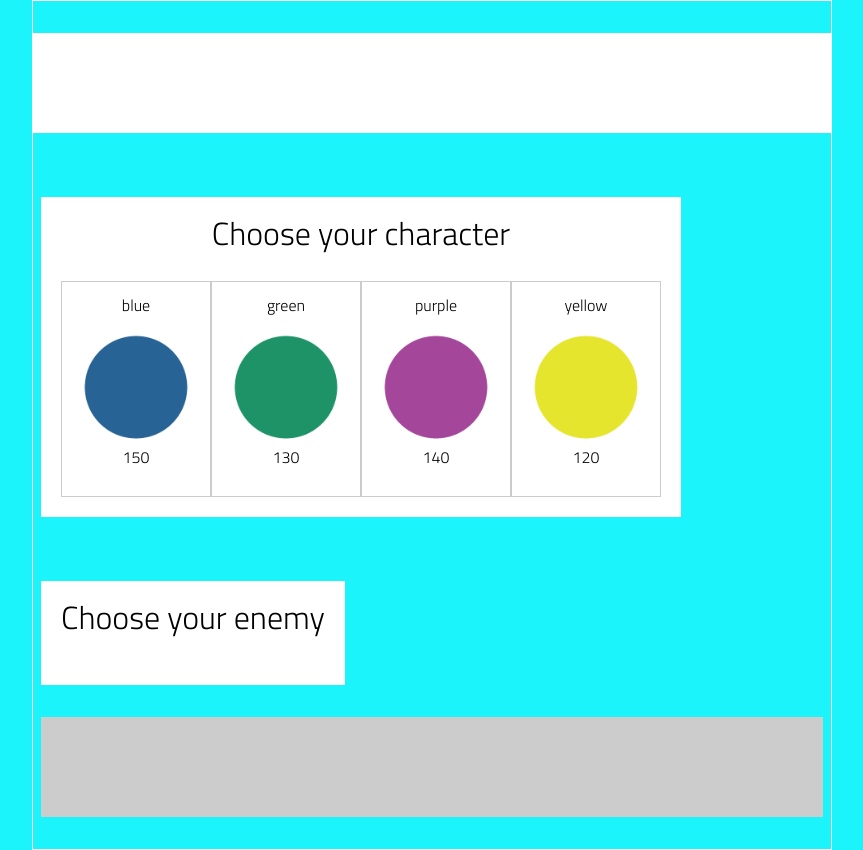
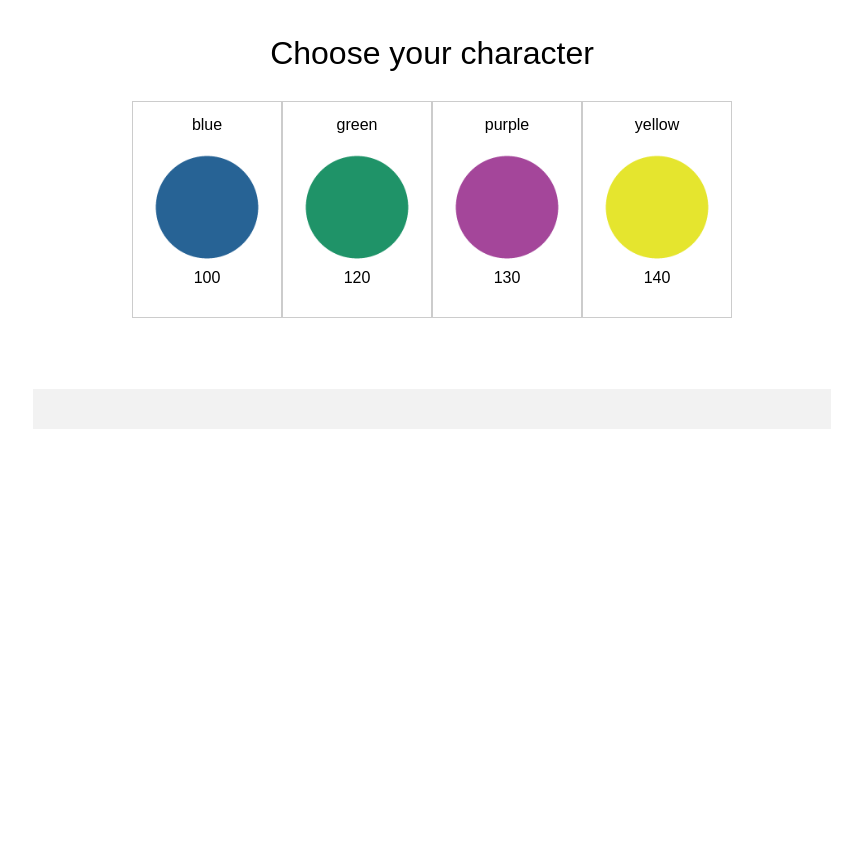
Before and after one commit to mavbeane/week-4-game, a PHP site: page / in a window 1280 px wide. Shown: the whole page, without its empty margins (208-1071 px from the left). After the commit the page ends 429 px from the top, so only its background shows below. Run offline with PHP 8.4, Linux system fonts and the light colour scheme.

Commit message:
Added all events and html for game

```diff
--- a/assets/css/styles.css
+++ b/assets/css/styles.css
@@ -5,8 +5,9 @@ body {
   font-family: 'Titillium Web', arial, sans-serif;
   font-weight: 100;
   height: 100%;
-  background-color: #1bf4fb;
+  background-color: #fff;
 }
+
 img {
 	max-width: 100%;
 	height: auto;
@@ -18,38 +19,46 @@ img {
 	min-height: 100px;
 	margin: auto;
 	overflow: auto;
+	text-align: center;
 }
 #instructions {
+	margin: 1em auto;
+	background-color: #f2f2f2;
+	padding: 20px 0;
+	clear: both;
+	width: 100%;
+
+}
+#characters, #enemies {
+	min-height: 100px;
+	margin: 1em 1%;
+	padding: 20px;
+	overflow: auto;
+	text-align: center;
+	display: inline-block;
+}
+
+#attack {
+	display: none;
+	width: 20%;
 	min-height: 100px;
 	margin: 2em auto;
-	background-color: #fff;
+	padding: 20px;
+	float: left;
+	text-align: center;
 }
-#characters, #enemies, #defender {
+.fight {
+	width: 38%;
+	float: left;
 	min-height: 100px;
-	margin: 2em 1%;
+	min-height: 100px;
+	margin: 1em 1%;
 	padding: 20px;
-	background-color: #fff;
-	overflow: auto;
 	text-align: center;
-	float: left;
-}
-#remaining {
-	min-height: 100px;
-	margin: 2em 1%;
-	padding: 20px;
-	background-color: #ccc;
-	overflow: auto;
-	text-align: center;
-	clear: both;
 }
 
 
-#attack {
-	min-height: 100px;
-	margin: 2em auto;
-	background-color: #fff;
-	float: left;
-}
+
 
 .player, .enemies, .character, .defender {
 	width: 150px;
@@ -71,3 +80,15 @@ p {
 	margin-bottom: 1em;
 	text-align: center;
 }
+button.attack {
+	margin-top: 40%;
+	border: 2px solid red;
+	background-color: transparent;
+	padding: 5px 20px;
+	color: red;
+	font-size: 1.5em;
+	text-transform: uppercase;
+	cursor: pointer;
+}
+.show {display: block!important;}
+.hide {display: none!important;}
--- a/assets/js/RPG.js
+++ b/assets/js/RPG.js
@@ -1,138 +1,164 @@
 $(document).ready(function(){
 
-// Start Game
 
-//variables and objects
-var playerDiv = document.createElement('div');
-var yourCharacter;
-var defender;
+	//Global Variable
+	var yourCharacter;
+	var playerDiv;
 
-
-
-
-//Create four chracters – include health points, attack power, counter attack power
-
-
+	//Create objects for characters
 	var player = []
 	player[0] = {
 		name: 'blue',
-		healthPoints: 150,
-		attackPower: 50,
-		counterPower: 30,
+		healthPoints: 100,
+		attackPower: 10,
+		counterPower: 8,
 		image: 'assets/images/player-blue.png',
-
 	}
 	player[1] = {
-
 		name: 'green',
-		healthPoints: 130,
-		attackPower: 50,
-		counterPower: 30,
+		healthPoints: 120,
+		attackPower: 8,
+		counterPower: 16,
 		image: 'assets/images/player-green.png',
 	}
 	player[2] = {
 		name: 'purple',
-		healthPoints: 140,
-		attackPower: 50,
-		counterPower: 30,
+		healthPoints: 130,
+		attackPower: 15,
+		counterPower: 18,
 		image: 'assets/images/player-purple.png',
-
 	}
 	player[3] = {
 		name: 'yellow',
-		healthPoints: 120,
-		attackPower: 50,
-		counterPower: 30,
+		healthPoints: 140,
+		attackPower: 12,
+		counterPower: 15,
 		image: 'assets/images/player-yellow.png',
-
 	}
 
-//console.log(player[0].element);
-//console.log(healthPoints[0]);
+		//TO DO: Create function start game
+
+		for (var i = 0; i < player.length; i++) {
+
+			var listItem = $('<div>').attr('value', [i]).html('<p>' + player[i].name + '</p>' + '<img src="' + player[i].image + '">' + '<p id="healthpoints">' + player[i].healthPoints + '</p>').addClass('player').attr('id', player[i].name);
+			$('#characters').append(listItem);
+
+		};
+
+		var characterChosen = false;
+		var defenderChosen = false;
+
+		$('.player').on("click", function() {
+
+			var yourDefender;
+
+			if (characterChosen == false && defenderChosen == false) {
+
+				//Define Your character + get stats
+				yourCharacter = $(this).attr('value');
+				characterHealthPoints = player[yourCharacter].healthPoints;
+				characterAttackPower = player[yourCharacter].attackPower;
+				characterName = player[yourCharacter].name;
+				characterBasePower = player[yourCharacter].attackPower;
+
+				$(this).removeClass('player').addClass('character');
+				console.log('Your character: ' + yourCharacter);
+				console.log('Character Health Points: ' + characterHealthPoints);
+				console.log('Character Attack Power: ' + characterAttackPower);
+				console.log('Character Base Power: ' + characterBasePower);
+				console.log('____________');
+
+				//Move enemies
+				$('.player').detach().appendTo('#enemies');
+				$('.character-title').text('YOU');
+				$('.enemies-title').text('Choose Your Enemy');
+
+				characterChosen = true;
+				console.log('Character chosen: ' + characterChosen);
+
+			} else if (characterChosen == true && defenderChosen == false) {
+
+				//Chose Defender + get stats
+				yourDefender = $(this).attr('value');
+				defenderHealthPoints = player[yourDefender].healthPoints;
+				defenderCounterPower = player[yourDefender].counterPower;
+				defenderName = player[yourDefender].name;
 
 
-		// Health Points
-		// Attack Power –– Used when selected chracter
-		// Counter Attack Power –– Used when enemy – never
+				//yourDefender = player(value);
+				console.log('Your defender: ' + yourDefender);
+				console.log('Defender Healthpoints: ' + defenderHealthPoints);
+				console.log('Defender Attack Power: ' + defenderCounterPower);
+				console.log('____________');
+
+				$(this).removeClass('enemies').addClass('defender');
+				$('.defender').detach().appendTo('#defender');
+				$('#defender').addClass('fight');
+				$('#characters').addClass('fight');
+				$('.defender-title').text('Your Defender');
+				$('.enemies-title').text('Remaining Enemies');
+
+				$('<button>').appendTo('#attack').html('attack').addClass('attack');
+				$('#attack').addClass('show');
+				$('.attack-title').text('VS.');
+				defenderChosen = true;
+
+			};
+
+			console.log('Defender chosen: ' + defenderChosen);
+
+			$('.attack').on("click", function() {
+
+				if (characterHealthPoints > 0 && defenderHealthPoints > 0 ) {
+
+				console.log('Attack Made!');
+
+				//Update health stats +
+				characterHealthPoints = characterHealthPoints - defenderCounterPower;
+				defenderHealthPoints = defenderHealthPoints - characterAttackPower;
+				characterAttackPower = characterAttackPower + characterBasePower;
 
 
-for (var i = 0; i < player.length; i++) {
+				console.log('Character Health Points: ' + characterHealthPoints);
+				console.log('Character Attack Power: ' + characterAttackPower);
+				console.log('____________');
 
-	var listItem = $('<div>').html('<p>' + player[i].name + '</p>' + '<img src="' + player[i].image + '">' + '<p>' + player[i].healthPoints + '</p>').addClass('player').attr('id', player[i].name);
-
-	$('#characters').append(listItem);
-
-}
-
-	// 1 Choose a character to play
-
-			//on click – add atrribute id – Character // remove class (chracterOptions)
-			//.class – append to
-			//on click
-
-//if ()
-$('.player').one("click", function() {
-
-	yourCharacter = $(this).attr('id');
-	$(this).removeClass('player').addClass('character');
-	console.log(yourCharacter);
-	$('.player').detach().appendTo('#enemies');
-	$('.character-title').text('Your Character');
-});
+				console.log('Defender Healthpoints: ' + defenderHealthPoints);
+				console.log('Defender Attack Power: ' + defenderCounterPower);
+				console.log('____________');
 
 
-//	$(".roll").on("click", function() {
-//  dieNum = $(this).html();
-//  rollDie(dieNum);
-//});
+				// Messages:  You attacked Defender for XX damage //  Defender attacked you for XX damage
+				$('#instructions').html('<p>' + 'You attacked ' + defenderName + ' for ' + characterAttackPower + ' damages!</p>' + '<p>' + defenderName + ' attacked you for ' + defenderCounterPower + ' damages!</p>');
 
-	// Remaining charcters become Enemies
+			} else if (characterHealthPoints <= 0) {
 
+				//Enemy defeated message
+				$('#instructions').html('<p>' + defenderName + ' beat you!! You lost!</p>');
 
-			//Push enemies below
+				// ToDo: Restart Game
 
-	// 2 Click Enemy to attack
+			} else if (defenderHealthPoints <= 0) {
 
-	$('.enemies').one("click", function() {
+				//Enemy win message
+				$('#instructions').html('<p>You beat ' + defenderName + '!</p>' + '<p>Pick another enemy below.</p>');
+				$('.attack').addClass('hide');
 
-		yourEnemy = $(this).attr('id');
-		$(this).removeClass('enemies').addClass('defender');
-		console.log(yourEnemy);
-		$('#remaining').html('Remaining Enemies');
+				//Enemy taken off of board
+				$('#defender div').addClass('hide');
 
-		$('.enemies').detach().appendTo('#remaining');
-	});
+				//Allow new defender to be selected
+				defenderChosen = false;
 
-	// 3 Click Attack button
+			};
+
+			// TO DO: Add if you beat all enemies
+
+			});
 
 
 
-			// Auto message to show results
+		});
 
-					// You attacked __ for 8 damage
-					// __ attached you back for 25 damage
 
-				//Subtract these numbers from health scores of each
-
-				// Attack power increases by base attack power
-
-			//Click attack again
-
-				// Your attacks increases (by same number) in number with each attack
-				// Enemies remain the same each time
-
-	//If - You win
-
-			//Enemy defeated message
-			//Enemy taken off of board
-
-			//If you hit attack and no enemy selected – "no enemy" message
-
-			//If all chracters attacked – You win the game
-
-	// If enemy wins – You lose
-
-		// You are defeated message // game over
-
-		//Restart game button
 });
--- a/index.html
+++ b/index.html
@@ -11,23 +11,23 @@
 		<script src="assets/js/jquery-2.2.3.js"></script>
 		<script src="assets/js/RPG.js"></script>
 
-		<link href='https://fonts.googleapis.com/css?family=Titillium+Web:400,300,600' rel='stylesheet' type='text/css'>
+	<!--	<link href='https://fonts.googleapis.com/css?family=Titillium+Web:400,300,600' rel='stylesheet' type='text/css'>-->
 
 	</head>
 	<body>
 		<div id="wrapper">
-			<div id="instructions"></div>
 			<div id="characters">
 				<h2 class="character-title">Choose your character</h2>
-
-
 			</div>
+			<div id="attack">
+				<h2 class="attack-title"></h2>
+			</div>
+			<div id="defender">
+				<h2 class="defender-title"></h2>
+			</div>
+			<div id="instructions"></div>
 			<div id="enemies">
-				<h2 class="enemy-title">Choose your enemy</h2>
-
-			</div>
-			<div id="remaining">
-
+				<h2 class="enemies-title"></h2>
 			</div>
 		</div>
 	</body>
```
